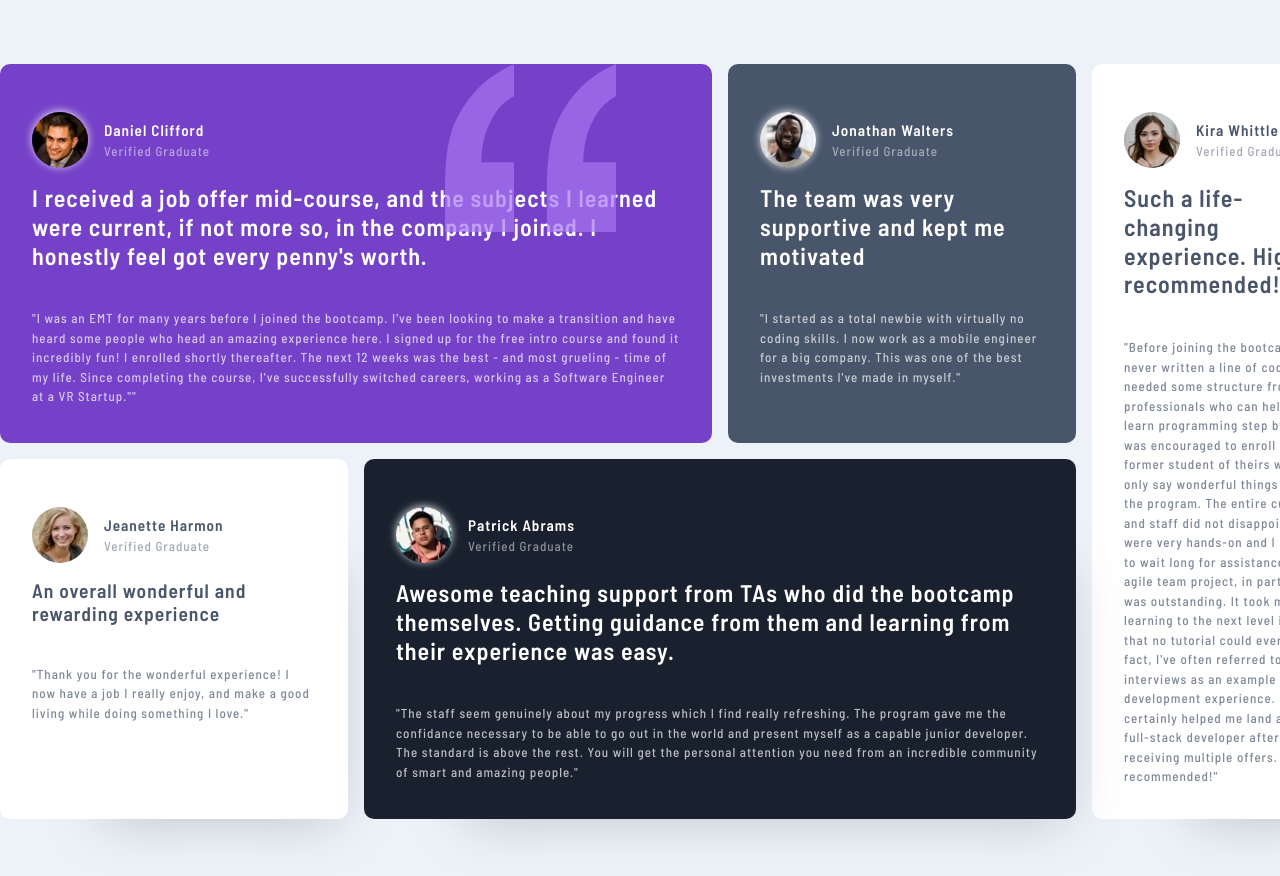
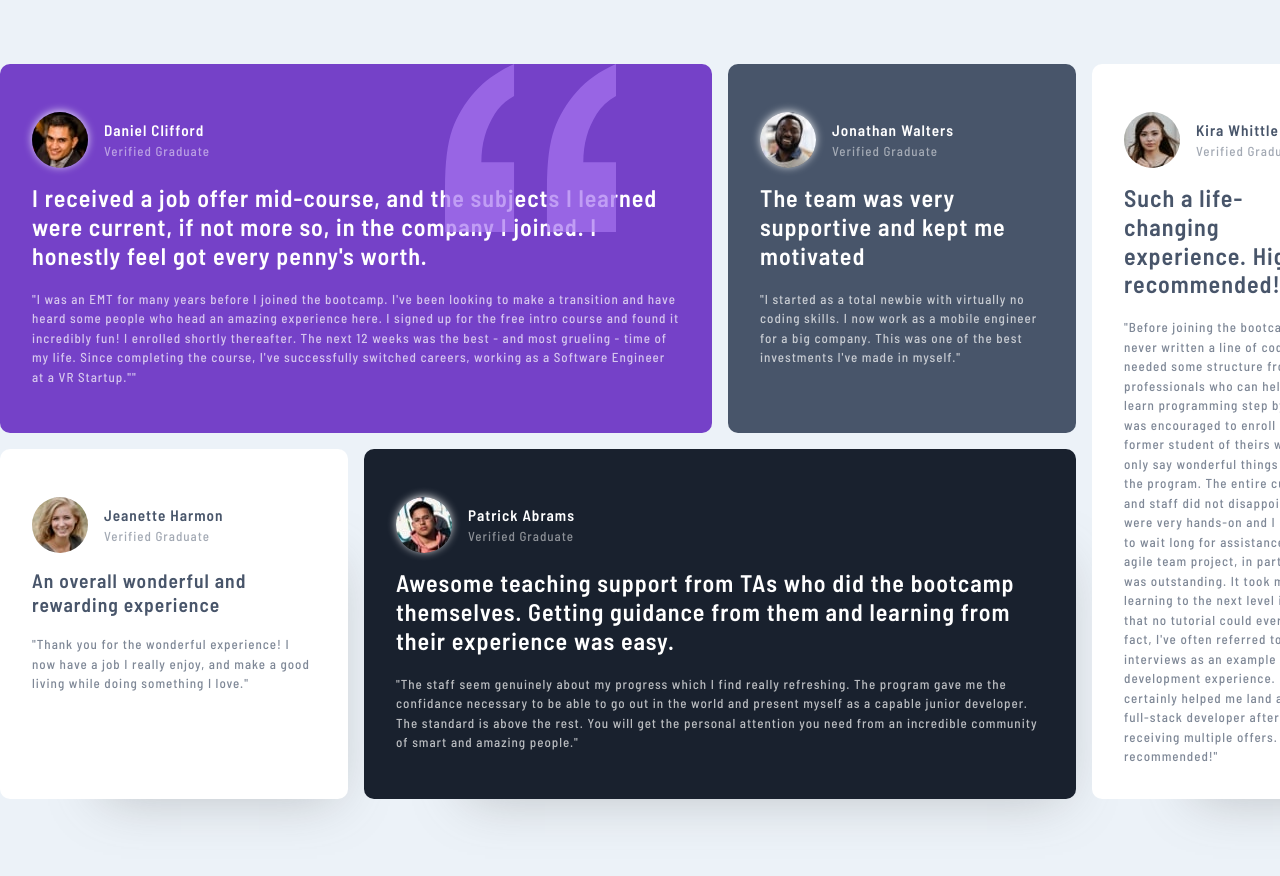
Before and after one commit to linoxxx/-Frontend-Mentor---Testimonials-grid-section, a plain HTML site: page index.html in a window 1280 px wide. Shown: the top 876 px of the page. Drawn offline with Linux system fonts and the light colour scheme.

Commit message:
Add files via upload

```diff
--- a/index.html
+++ b/index.html
@@ -25,7 +25,7 @@
       current, if not more so, in the company I joined. I honestly feel
       got every penny's worth.
       </h2>
-      <p><br><br>"I was an EMT for many years before I joined the bootcamp.
+      <p>"I was an EMT for many years before I joined the bootcamp.
           I've been looking to make a transition and have heard some people
           who head an amazing experience here. I signed up for the free intro
           course and found it incredibly fun! I enrolled shortly thereafter.
@@ -43,33 +43,12 @@
         </div>
       </div>
       <h2 class="h2-bold-dark">The team was very supportive and kept me motivated</h2>
-      <p><br><br>"I started as a total newbie with virtually no coding skills.
+      <p>"I started as a total newbie with virtually no coding skills.
           I now work as a mobile engineer for a big company. This was
            one of the best investments I've made in myself."</p>
     </div>
 
-    <div class="kira-box radius py2rem shadow">
-      <div class="header-kira flex">
-        <img src="images/image-kira.jpg" alt="Kira's logo">
-        <div class="kira name">
-        <h3>Kira Whittle</h3>
-        <span class="Verified">Verified Graduate</span>
-        </div>
-      </div>
-      <h2 class="h2-bold-dark">Such a life-changing experience. Highly recommended!</h2>
-      <p><br><br>"Before joining the bootcamp, I've never written a line of code.
-          I needed some structure from professionals who can help me learn programming
-          step by step. I was encouraged to enroll by a former student of theirs who
-          can only say wonderful things about the program. The entire curriculum
-          and staff did not disappoint. They were very hands-on and I never had to wait
-          long for assistance. The agile team project, in particular, was outstanding.
-          It took my learning to the next level in a way that no tutorial could ever
-          have. In fact, I've often referred to it during interviews as an example of my
-          development experience. It certainly helped me land a job as a full-stack
-          developer after receiving multiple offers. 100% recommended!"</p>
-    </div>
-
-    <div class="jeanette-box radius py2rem shadow">
+      <div class="jeanette-box radius py2rem shadow">
       <div class="header-jeanette flex">
         <img src="images/image-jeanette.jpg" alt="Jeanette's logo">
         <div class="jeanette name">
@@ -79,7 +58,7 @@
       </div>
       <h2 class="bold-dark">
         An overall wonderful and rewarding experience</h2>
-      <p><br><br>
+      <p>
         "Thank you for the wonderful experience! I now have a job I really
         enjoy, and make a good living while doing something I love."
       </p>
@@ -97,7 +76,7 @@
         Awesome teaching support from TAs who did the bootcamp themselves.
         Getting guidance from them and learning from their experience was easy.
       </h2>
-      <p><br><br>
+      <p>
         "The staff seem genuinely about my progress which I find really refreshing.
         The program gave me the confidance necessary to be able to go out in the
         world and present myself as a capable junior developer. The standard is above
@@ -105,6 +84,28 @@
         incredible community of smart and amazing people."
       </p>
     </div>
+
+    <div class="kira-box radius py2rem shadow">
+      <div class="header-kira flex">
+        <img src="images/image-kira.jpg" alt="Kira's logo">
+        <div class="kira name">
+        <h3>Kira Whittle</h3>
+        <span class="Verified">Verified Graduate</span>
+        </div>
+      </div>
+      <h2 class="h2-bold-dark">Such a life-changing experience. Highly recommended!</h2>
+      <p>"Before joining the bootcamp, I've never written a line of code.
+          I needed some structure from professionals who can help me learn programming
+          step by step. I was encouraged to enroll by a former student of theirs who
+          can only say wonderful things about the program. The entire curriculum
+          and staff did not disappoint. They were very hands-on and I never had to wait
+          long for assistance. The agile team project, in particular, was outstanding.
+          It took my learning to the next level in a way that no tutorial could ever
+          have. In fact, I've often referred to it during interviews as an example of my
+          development experience. It certainly helped me land a job as a full-stack
+          developer after receiving multiple offers. 100% recommended!"</p>
+    </div>
+
   </main>
 
 </body>
--- a/style.css
+++ b/style.css
@@ -1,14 +1,28 @@
-/*  GLBOAL  */
+/* Mobile */
+@media (max-width: 375px) {
+  .main-wrapper {
+    display: flex;
+    flex-direction: column;
+    width: 375px;
+    padding: 3rem 2rem;
+  }
 
-@media screen and (max-width: 479px) {
-/* start of phone styles */
-.main-wrapper{
-  display: flex;
-  flex-direction: column;
-}
+  .daniel-box .quote{
+    right: 1rem;
+    width: 5rem;
+    height: 15%;
+  }
+  .py2rem{
+    padding: 1rem 2.2rem 2rem 2.2rem;
+  }
+
+  .kira-box{
+    width: 100%;
+  }
 
 }
 
+/*  GLBOAL  */
 *{
   box-sizing: border-box;
   margin: 0;
@@ -39,11 +53,7 @@ body {
 
 }
 
-.h2-bold {
-  font-size: 1.5rem;
-}
-
-.h2-bold-dark {
+.h2-bold, .h2-bold-dark {
   font-size: 1.5rem;
 }
 
@@ -77,6 +87,7 @@ img {
 p {
   opacity: 70%;
   line-height: 1.5;
+  padding-top: 1.2rem;
 
 }
 
@@ -101,6 +112,8 @@ h3 {
 
 }
 
+
+
 .daniel-box{
   grid-area: daniel;
   background-color: var(--moderate-violet-color);
@@ -123,13 +136,9 @@ h3 {
   right: 6rem;
   top: 0;
   width: 24%;
-}
-
-.daniel-box .quote{
   color: white;
   opacity: 70%;
   -webkit-box-shadow: 0px -1px 10px -200px rgba(255,255,255,1);
-
 }
 
 .daniel-box .name-daniel{
@@ -145,10 +154,10 @@ h3 {
 }
 
 .kira-box{
-  gird-area: kira;
+  grid-area: kira;
   background-color: white;
   color: var(--very-dark-grayish-blue);
-  grid-row: 1/3;
+  grid-row: 1 / 3;
   width: 80%;
 
 }
@@ -163,5 +172,5 @@ h3 {
   grid-area: patrick;
   background-color: var(--very-dark-blackish-blue);
   color: white;
-  grid-template-rows: 2 / 2;
+  grid-row: 2 / 2;
 }
```
